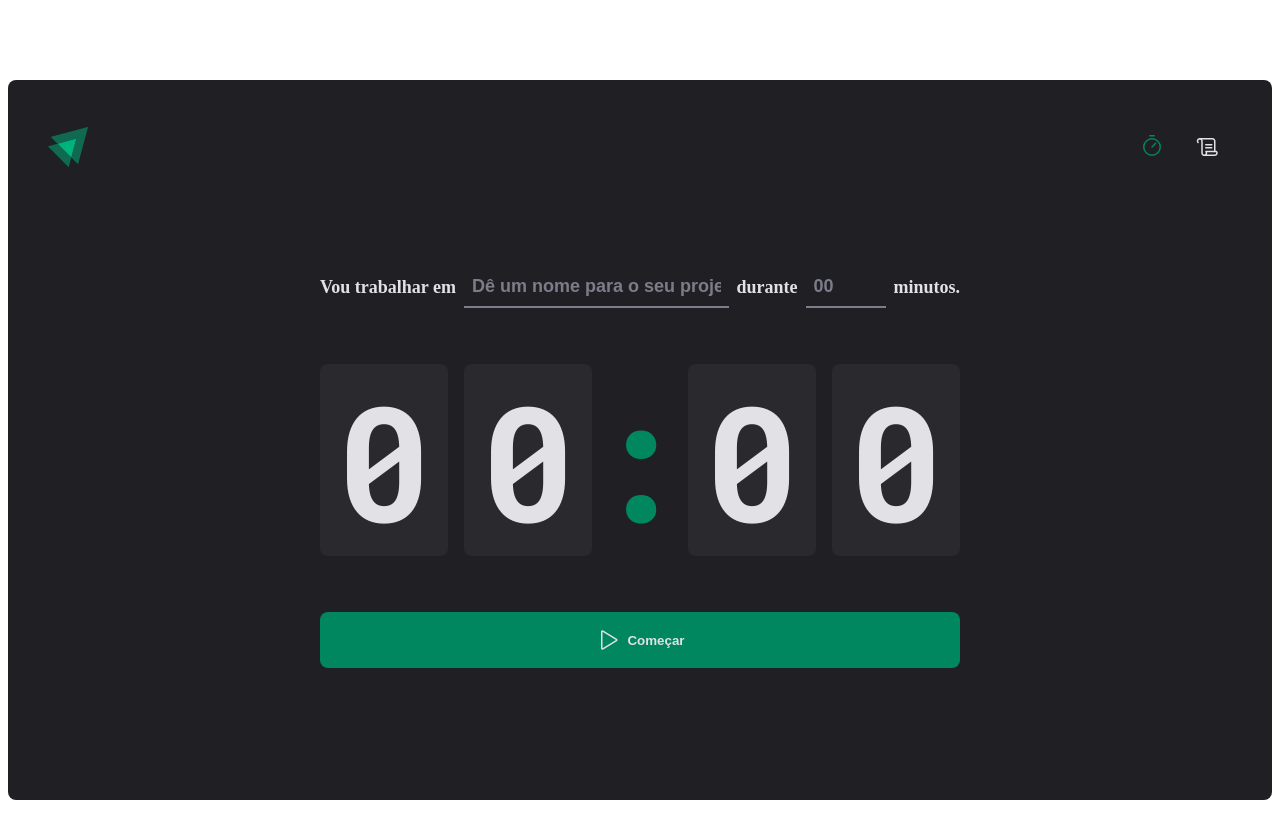
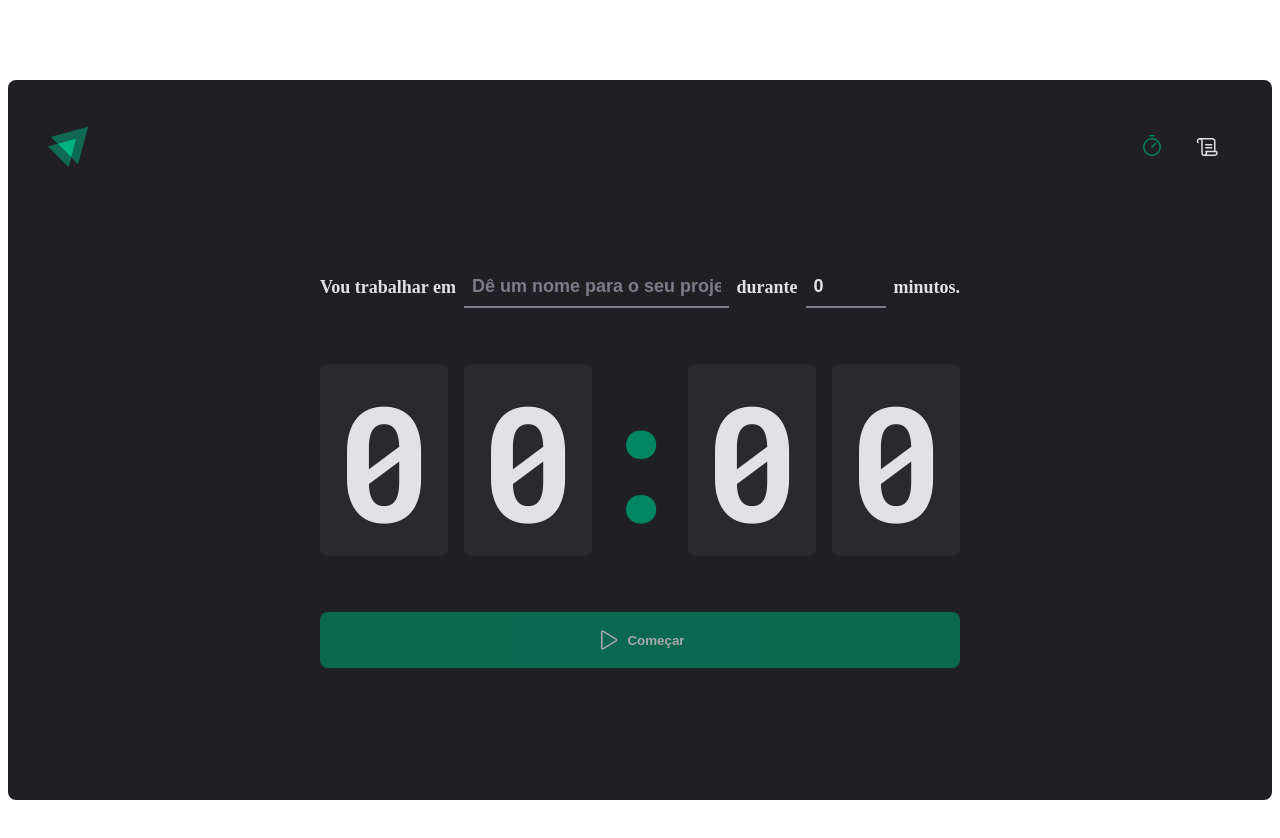
Before and after one commit to philipeF4ria/ignite-timer-web, a React (Vite) app: page / in a window 1280 px wide. Shown: the top 838 px of the page. Built offline with nearby package versions, Linux system fonts and the light colour scheme.

Commit message:
perf: Implements react hook form to improve performance

```diff
--- a/package.json
+++ b/package.json
@@ -10,11 +10,14 @@
     "lint": "eslint src --ext .ts,.tsx"
   },
   "dependencies": {
+    "@hookform/resolvers": "^2.9.10",
     "phosphor-react": "^1.4.1",
     "react": "^18.2.0",
     "react-dom": "^18.2.0",
+    "react-hook-form": "^7.41.3",
     "react-router-dom": "^6.6.1",
-    "styled-components": "^5.3.6"
+    "styled-components": "^5.3.6",
+    "zod": "^3.20.2"
   },
   "devDependencies": {
     "@rocketseat/eslint-config": "^1.1.3",
--- a/src/pages/Home/index.tsx
+++ b/src/pages/Home/index.tsx
@@ -1,3 +1,6 @@
+import { useForm } from 'react-hook-form'
+import * as zod from 'zod'
+import { zodResolver } from '@hookform/resolvers/zod'
 import { Play } from 'phosphor-react'
 
 import {
@@ -10,16 +13,42 @@
   TaskInput,
 } from './styles'
 
+const newCycleFormValidationSchema = zod.object({
+  task: zod.string().min(1, 'Informe a tarefa'),
+  minutesAmount: zod
+    .number()
+    .min(5, 'O ciclo precisa ser de no mínimo 5 minutos')
+    .max(60, 'O ciclo precisa ser de no máximo 60 minutos'),
+})
+
+type newCycleFormData = zod.infer<typeof newCycleFormValidationSchema>
+
 function Home() {
+  const { register, handleSubmit, watch, reset } = useForm<newCycleFormData>({
+    resolver: zodResolver(newCycleFormValidationSchema),
+    defaultValues: {
+      task: '',
+      minutesAmount: 0,
+    },
+  })
+
+  function handleCreateNewCycle(data: any) {
+    reset()
+  }
+
+  const task = watch('task')
+  const isSubmitDisabled = !task
+
   return (
     <HomeContainer>
-      <form action="">
+      <form onSubmit={handleSubmit(handleCreateNewCycle)} action="">
         <FormContainer>
           <label htmlFor="task">Vou trabalhar em</label>
           <TaskInput
             id="task"
             list="task-suggetions"
             placeholder="Dê um nome para o seu projeto"
+            {...register('task')}
           />
 
           <datalist id="task-suggetions">
@@ -36,6 +65,7 @@
             step={5}
             min={5}
             max={60}
+            {...register('minutesAmount', { valueAsNumber: true })}
           />
 
           <span>minutos.</span>
@@ -49,7 +79,7 @@
           <span>0</span>
         </CountdownContainer>
 
-        <StartCountdownButton type="submit">
+        <StartCountdownButton disabled={isSubmitDisabled} type="submit">
           <Play size={24} />
           Começar
         </StartCountdownButton>
```
Also changed, not shown: 1 other file (tests, documents, lock files or other folders).
